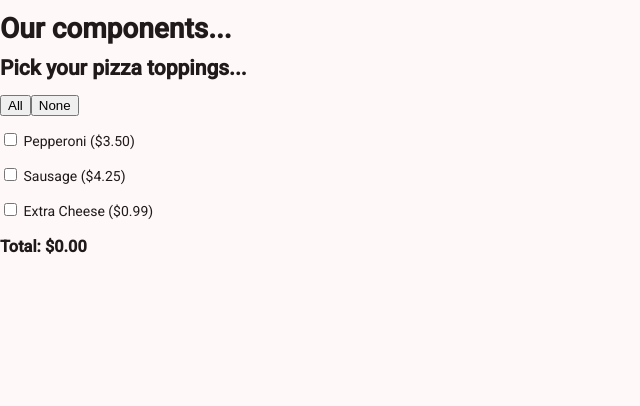
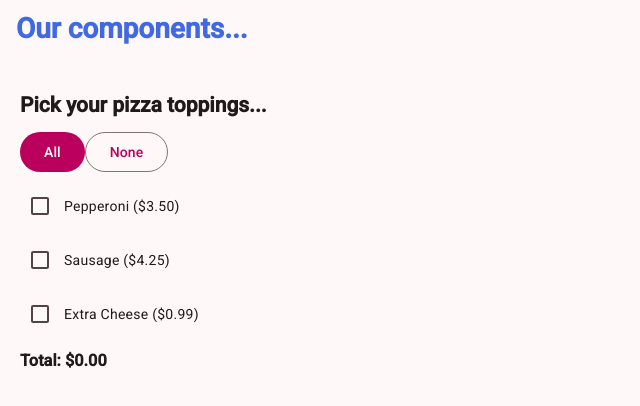
Before and after one commit to 2026-fall-jsf/angular-components, an Angular app: page / in a window 1280 px wide. Shown: the top 406 px of the page, without its empty margins (0-640 px from the left). Built offline with nearby package versions, Linux system fonts and the light colour scheme.

Commit message:
checkboxes with angular material

```diff
--- a/src/app/app.css
+++ b/src/app/app.css
@@ -0,0 +1,4 @@
+h1 {
+    color: royalblue;
+    padding-left: 16px;
+}
--- a/src/app/pizza-toppings/pizza-toppings.css
+++ b/src/app/pizza-toppings/pizza-toppings.css
@@ -0,0 +1,3 @@
+body {
+    padding: 20px;
+}
--- a/src/app/pizza-toppings/pizza-toppings.html
+++ b/src/app/pizza-toppings/pizza-toppings.html
@@ -1,29 +1,34 @@
+<body>
    <h2>
         Pick your pizza toppings...
     </h2>
+    <div class="example-button-row">
         <button
+            matButton="filled"
             (click)="checkAll()"
         >
             All
         </button>
         <button
+            matButton="outlined"
             (click)="uncheckAll()"
         >
             None
         </button>
+    </div>
+
     @for (topping of availablePizzaToppings(); track topping) {
         <p>
-        <label>
-            <input
-                type="checkbox"
+            <mat-checkbox
                 [checked] = "topping.checked"
                 (change)="toggleTopping(topping)"
             >
                 {{ topping.name }} ({{ topping.price | currency }})
-        </label>
+            </mat-checkbox>
         </p>
     }
 
     <h3>
         Total: {{ total() | currency }}
     </h3>
+</body>
```
Also changed, not shown: src/app/pizza-toppings/pizza-toppings.ts (+7 -1 lines). Lines whose indentation alone changed are shown as unchanged.
